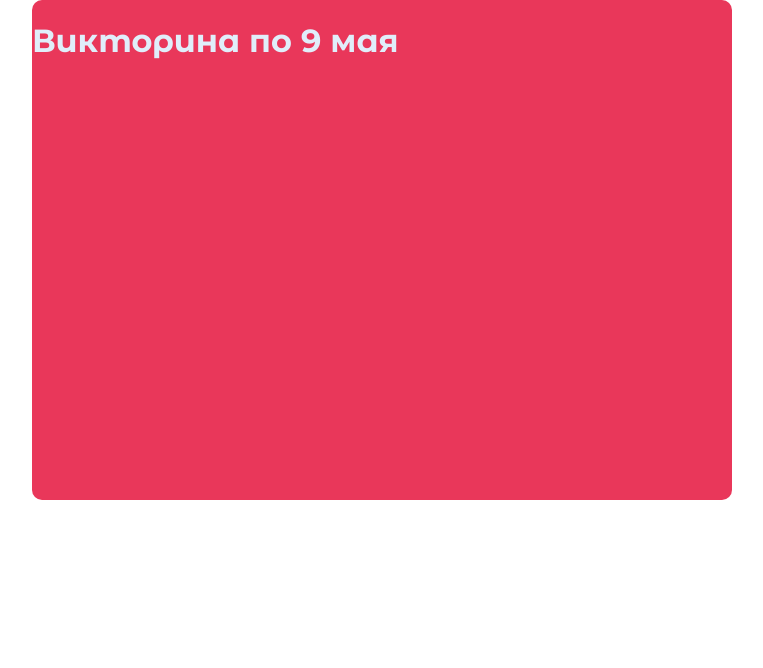
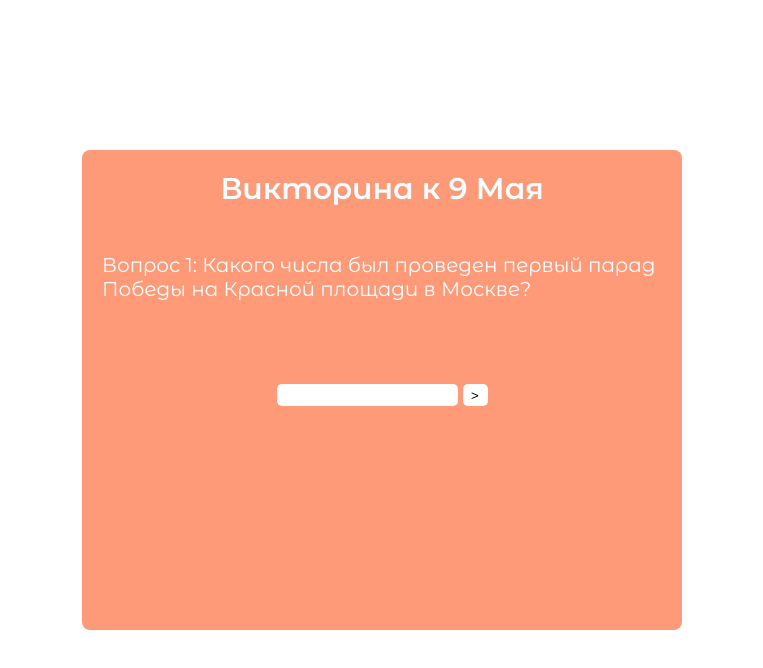
Before and after one commit to nasyaoy/9may, a plain HTML site: page index.html in a window 1280 px wide. Shown: the whole page, without its empty margins (258-1021 px from the left). Drawn offline with Linux system fonts and the light colour scheme.

Commit message:
викторина2

```diff
--- a/css/style.css
+++ b/css/style.css
@@ -1,36 +1,65 @@
-* {
+*{
     box-sizing: border-box;
 }
 
-body {
+body{
     margin: 0;
 }
 
-html,
-body {
+html, body{
     height: 100%;
 }
 
-.wrapper {
+.wrapper{
     display: flex;
     flex-direction: row;
     justify-content: center;
     min-height: 100%;
-    font-family: "Montserrat Alternates", sans-serif;
-    color: rgb(224, 238, 250);
+    font-family: 'Montserrat Alternates', sans-serif;
 }
 
 .quiz-container {
-    width: 700px;
-    height: 500px;
-    background-color: rgb(233, 55, 90);
-    border-radius: 10px;
+    display: flex;
+    align-items: center;
+    flex-direction: column;
+    row-gap: 30px;
+    border-radius: 8px;
+    background-color: rgb(255, 154, 121);
+    width: 600px;
+    height: 480px;
+    margin-top: 150px;
 }
 
-.answer-input {
-    display: flex;
+.title{
+    color: azure;
+    font-size: 30px;
+    font-weight: 600;
+    margin-top: 20px;
+    margin-bottom: 16px;
+}
+
+.question{
+    color: azure;
+    margin-left: 20px;
+    font-size: 20px;
+    font-weight: 400;
+}
+
+.answer-input{
+    margin-top: 23px;
 }
 
 .input {
-    background-color: rgb(255, 174, 145);
+    border: none;
+    border-radius: 5px;
+    height: 22px;
 }
+
+.btn {
+    height: 22px;
+    width: 25px;
+    border: none;
+    border-radius: 5px;
+    background-color: rgb(255, 255, 255);
+    margin-left: 5px;
+}
--- a/index.html
+++ b/index.html
@@ -1,33 +1,33 @@
 <!DOCTYPE html>
-<html lang="ru">
+<html lang="en">
 
 <head>
     <meta charset="UTF-8">
     <meta name="viewport" content="width=device-width, initial-scale=1.0">
-    <link href="https://fonts.googleapis.com/css2?family=Rubik:ital,wght@0,300..900;1,300..900&display=swap"
-        rel="stylesheet">
     <link
         href="https://fonts.googleapis.com/css2?family=Montserrat+Alternates:ital,wght@0,100;0,200;0,300;0,400;0,500;0,600;0,700;0,800;0,900;1,100;1,200;1,300;1,400;1,500;1,600;1,700;1,800;1,900&family=Rubik:ital,wght@0,300..900;1,300..900&display=swap"
         rel="stylesheet">
-
-
     <link rel="stylesheet" href="css/style.css">
-    <title>Викторина к 9 мая</title>
+    <title>викторина к 9 мая</title>
 </head>
 
 <body>
     <div class="wrapper">
         <div class="quiz-container">
-            <h1 class="title">Викторина по 9 мая</h1>
+            <span class="title">Викторина к 9 Мая</span>
 
             <div class="question" id="question">
-                <!-- здесь будет отображаться текущий вопрос -->
-                <!-- Вопрос 1: Откуда эта строчка: 'You really know how to make me cry' -->
+                <!-- здесь будет отобразаться вопрос -->
+                <!-- Вопрос 1: ... -->
             </div>
-            <div class="answer-input" id="answerInput">
-            </div>
+            <div class="option" id="option"></div>
+            <form class="answer-input" id="answerInput">
+                <!-- здесь будет отображаться поле ввода и кнопка -->
+                    <!-- <input type="text" required class="input" id="input">
+                    <button class="btn" id="sumbit">></button> -->
+            </form>
             <div class="result" id="result">
-                <!-- результаты теста -->
+                <!-- результат теста -->
             </div>
         </div>
     </div>
--- a/js/script.js
+++ b/js/script.js
@@ -1,4 +1,4 @@
-// Массив с с вопросами, вариантами ответов и правильными ответами
+// массив с вопросами и ответами
 let questions = [
     {
         question: "Какого числа был проведен первый парад Победы на Красной площади в Москве?",
@@ -13,36 +13,73 @@ let questions = [
         correctAnswer: "4 года"
     },
     {
-        question: "Какой город носит звание 'Город-герой' за подвиги в года ВОВ?",
+        question: "Какой город ноит звание 'город-герой' за подвиги в года ВОВ?",
         correctAnswer: "Севастополь"
     },
     {
-        question: "Где был подписан акт о безоговорной капитуляции гитлеровской Германии?",
+        question: "Где был подписан акт о безаговорной капитуляции гитлеровской Германии?",
         correctAnswer: "в Берлине"
     },
     {
-        question: "Какая дата отмечается как День Победы В Великой Отечественной войне?",
-        correctAnswer: "9 мая"
+        question: "Какая дата отмечается как Деень Победы в Великой Отечественной войне?",
+        correctAnswer: "9 Мая"
     },
     {
-        question: "Как назывался высший орден периода ВОВ?",
+        question: "Как назывался высший орден переода ВОВ?",
         correctAnswer: "Победа"
     }
 ]
-let currentQuestion = 0 //текущий вопрос
-let correctAnswers = 0 // количество правильных ответов
-let questionElement = document.getElementById('question'); //
-let answerInput = document.getElementById('answerInput'); // получить блок для размещенния инпута и кнопки
+
+let currentQuestion = 0 // текущий вопрос
+let correctAnswer = 0 // колиество правильных ответов
+
+function displayQuestion() {
+    let questionElement = document.getElementById('question');
+    questionElement.textContent = `Вопрос ${currentQuestion + 1}: ${questions[currentQuestion].question}`;
+    let optionsElement = document.getElementById('option');
+    optionsElement.innerHTML='';
 
 
-function displayQuestion() {
-    questionElement.textContent = `Вопрос ${currentQuestion + 1}: ${questions[currentQuestion].question} `;
-    answerInput.innerHTML = '';
-    let input = document.createElement('input');
-    input.classList.add('input');
-    let btn = createElement('button');
-    btn.classList.add('btn');
-    btn.addEventlistener('click', (e) => {
-        nextQuestion(input.value)
-    })
+        let answerInput = document.getElementById('answerInput');
+        let input = document.createElement('input');
+        input.classList.add('input');
+        let btn = document.createElement('button');
+        btn.classList.add('btn');
+        btn.textContent = '>';
+        answerInput.append(input, btn);
+        btn.addEventListener('click', (e) => {
+            e.preventDefault
+            nextQuestion(answerInput.value)
+            let target = e.target;
+            nextQuestion(target.textContent);
+    }, { once: true });
 }
+
+// функция перехода к следующему вопросу
+function nextQuestion(answer) {
+    // если кликнули на правитьный ответ то
+    if (answer.toLowerCase() === questions[currentQuestion].correctAnswer.toLowerCase()) {
+        // увеличиваем на 1 счетчик правильных ответов
+        correctAnswers++;
+    }
+    currentQuestion++; // перейти к следующему вопросу
+    if (currentQuestion < questions.length) {
+        displayQuestion(); // отобразить следующий вопрос
+    } else {
+        displayResult();
+    }
+};
+
+// функция отображения результатов теста
+function displayResult() {
+    let questionElement = document.getElementById('question'); // получить блок с вопросом
+    let optionsElement = document.getElementById('options'); // получить блок с кнопками
+    let resultElement = document.getElementById('result'); // получить блок дл яотображения результата
+    let wrongAnswer = question.value
+    questionElement.style.display = 'none'; // выключить видимость блока вопросов
+    optionsElement.style.display = 'none'; // выключить видимость блока ответов
+    let procent = (correctAnswers / questions.length) * 100;
+    resultElement.textContent = `правильных ответов ${correctAnswers} из ${questions.length} (${procent.toFixed(0)}%)`;// отобразить результат теста
+}
+
+displayQuestion();
```
